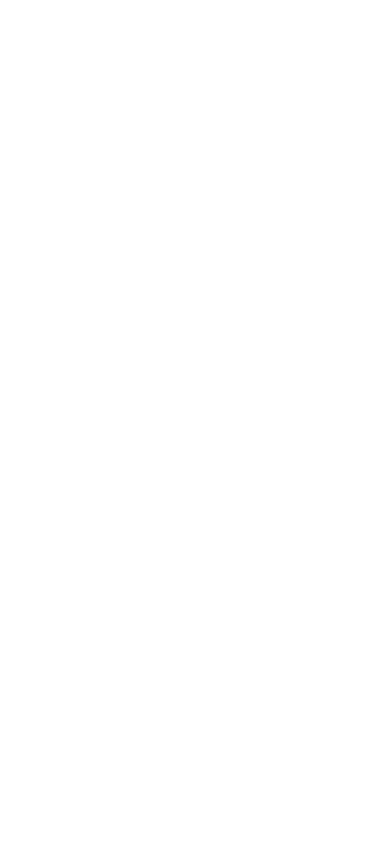
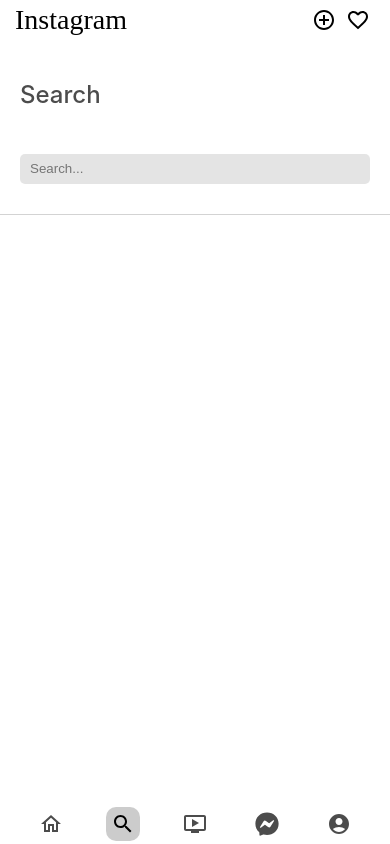
Before and after one commit to Birenarora/insta-clone, a React (Create React App) app: page /search in a window 390 px wide. Before the commit this address had no page. Built offline with nearby package versions, Linux system fonts and the light colour scheme; a web font is replaced by a local one.

Commit message:
Updated search user for mobile view

```diff
--- a/src/AllRoutes.tsx
+++ b/src/AllRoutes.tsx
@@ -8,6 +8,8 @@
 import BaseLayout from './layouts/BaseLayout';
 import { useStateValue } from './hooks/StateProvider';
 import ResetPassword from './components/ResetPassword/ResetPassword';
+import SearchUser from './components/SearchUser/SearchUser';
+import { useWindowWide } from './hooks/windowWide';
 
 function AllRoutes() {
 
@@ -16,6 +18,7 @@
     const { user_details } = state
     const routeLocation = useLocation()
     const navigate = useNavigate()
+    const wide = useWindowWide(480) // for mobile view, search component
 
     useEffect(() => {
       let userData = JSON.parse(localStorage.getItem('user-details') || '{}')
@@ -39,7 +42,11 @@
         // }
       }
 
-    }, [])
+      if (wide && routeLocation.pathname.includes('search')) {
+        navigate('/')
+      }
+
+    }, [wide])
 
   return (
     <div>
@@ -52,6 +59,7 @@
             <Route path='/profile/:userId' element={<BaseLayout children={<Profile />} />} />
             <Route path='/reset' element={<ResetPassword />} />
             <Route path='/reset/:token' element={<ResetPassword />} />
+            <Route path={'/search'} element={<BaseLayout children={<SearchUser />} />} />
         </Routes>
     </div>
   )
--- a/src/components/BottomNavbar/BottomNavbar.tsx
+++ b/src/components/BottomNavbar/BottomNavbar.tsx
@@ -16,7 +16,7 @@
       "id": "2",
       "item" : "Search",
       "icon" : <Search fontSize='medium' />,
-      "to": "#"
+      "to": "/search"
     },
     {
       "id": "4",
--- /dev/null
+++ b/src/components/SearchUser/SearchUser.css
@@ -0,0 +1,101 @@
+.searchuser__container__searchbox {
+    display: flex;
+    flex-direction: column;
+    transition: all 0.5s ease;
+    background-color: white;
+    margin: 50px 0;
+    width: 100%;
+}
+
+.searchuser__container__searchbox__header {
+    display: flex;
+    flex-direction: column;
+    align-items: flex-start;
+    border-bottom: 1px solid lightgray;
+    padding: 10px 20px;
+    padding-bottom: 30px;
+    position: relative;
+}
+
+.searchuser__container__searchbox__header > h2 {
+    font-weight: 500;
+    color: rgb(0 0 0 / 70%);
+    margin-bottom: 40px;
+}
+
+.searchuser__container__searchbox__header__subbox {
+    width: 100%;
+    position: relative;
+}
+
+.searchuser__container__searchbox__header__subbox > input {
+    box-sizing: border-box;
+    width: 100%;
+    height: 30px;
+    margin-top: 5px;
+    padding: 0 10px;
+    outline: none;
+    background-color: rgb(211 211 211 / 60%);
+    border: none;
+    border-radius: 5px;
+}
+
+.searchuser__container__searchbox__header__subbox > span > svg {
+    color: rgb(150, 150, 150);
+    position: absolute;
+    top: 10px;
+    right: 10px;
+}
+
+.searchuser__container__searchbox__body {
+    overflow: scroll;
+    overflow-x: hidden;
+    height: 100%;
+}
+
+.searchuser__container__searchbox__body__content {
+    box-sizing: border-box;
+    /* width: 100%; nedd to know why this was overflowing if parent is scrollable*/
+    display: flex;
+    align-items: center;
+    margin: 5px;
+    padding: 5px;
+    border-radius: 5px;
+    cursor: pointer;
+}
+
+.searchuser__container__searchbox__body__content:hover {
+    background-color: rgb(0 0 0 / 10%);
+}
+
+.searchuser__container__searchbox__body__content__profilepic {
+    width: 50px;
+    height: 50px;
+}
+
+.searchuser__container__searchbox__body__content__profilepic > img {
+    width: 100%;
+    height: 100%;
+    border-radius: 50%;
+}
+
+.searchuser__container__searchbox__body__content__details {
+    flex: 1;
+    display: flex;
+    flex-direction: column;
+    text-align: start;
+    margin-left: 10px;
+}
+
+.searchuser__container__searchbox__body__content__details span:nth-child(1) {
+    font-size: 14px;
+    font-weight: 600;
+    color: black;
+}
+
+.searchuser__container__searchbox__body__content__details span:nth-child(2) {
+    font-size: 12px;
+    font-weight: 500;
+    color: gray;
+    font-style: italic;
+}
--- /dev/null
+++ b/src/components/SearchUser/SearchUser.tsx
@@ -0,0 +1,94 @@
+import React, { ChangeEvent, useState } from 'react'
+import './SearchUser.css'
+import { useStateValue } from '../../hooks/StateProvider'
+import axios from 'axios'
+import { useNavigate } from 'react-router-dom'
+import { CancelRounded, DoneOutlined } from '@mui/icons-material'
+
+type SearchUsers = {
+    _id: string,
+    name: string,
+    email: string,
+    profile_pic: string,
+    followers: string[]
+  }[]
+
+function SearchUser() {
+
+    const [searchedUsers, setSearchedUsers] = useState<SearchUsers>([])
+    const { state, dispatch } = useStateValue()
+    const { user_details } = state
+    const loggedInUserData = JSON.parse(localStorage.getItem('user-details') || '{}')
+    const [searchText, setSearchText] = useState('')
+    const navigate = useNavigate()
+
+    const handleCloseIcon = (e: ChangeEvent<HTMLInputElement>) => {
+        if (e.target.value === "") {
+          setSearchText('')
+        } else {
+          setSearchText(e.target.value)
+
+          axios.get(`/search/${e.target.value}`, {
+            headers: {
+              'Authorization': 'Bearer ' + loggedInUserData.token
+            }
+          })
+          .then((res) => {
+            setSearchedUsers(res.data.response)
+          })
+          .catch((e) => {
+            console.log(e.message);
+
+          })
+        }
+      }
+
+    const goToProfile = (userId: string) => {
+        if (loggedInUserData.user._id === userId) {
+            navigate('/profile')
+        } else {
+            navigate(`/profile/${userId}`)
+        }
+        setSearchText('')
+    }
+
+  return (
+    <div className="searchuser__container__searchbox">
+          <div className="searchuser__container__searchbox__header">
+            <h2>Search</h2>
+            <div className="searchuser__container__searchbox__header__subbox">
+              <input type="text" placeholder='Search...' onChange={handleCloseIcon} value={searchText} />
+              <span onClick={() => setSearchText('')} style={{ display: searchText !== '' ? "block" : "none", cursor: 'pointer' }}><CancelRounded fontSize='small' /></span>
+            </div>
+          </div>
+          <div className="searchuser__container__searchbox__body">
+            {Object.keys(searchedUsers).length !== 0 && searchedUsers?.map((value, key) => {
+              return (searchText !== '' &&
+              <div key={key} className="searchuser__container__searchbox__body__content" onClick={() => goToProfile(value._id)}>
+                <div className="searchuser__container__searchbox__body__content__profilepic">
+                  <img src={value.profile_pic} alt="profile.png" />
+                </div>
+                <div className="searchuser__container__searchbox__body__content__details">
+                  <span>{value.name}</span>
+                  <span>{value.email}</span>
+                </div>
+                {value.followers.includes(user_details.user._id) && <DoneOutlined />}
+              </div>
+              )
+            })}
+            {/* <div className="searchuser__container__searchbox__body__content">
+              <div className="searchuser__container__searchbox__body__content__profilepic">
+                <img src="https://images.unsplash.com/photo-1599566150163-29194dcaad36?ixlib=rb-4.0.3&ixid=M3wxMjA3fDB8MHxwaG90by1wYWdlfHx8fGVufDB8fHx8fA%3D%3D&auto=format&fit=crop&w=387&q=80" alt="profile.png" />
+              </div>
+              <div className="searchuser__container__searchbox__body__content__details">
+                <span>Test</span>
+                <span>test@test.in</span>
+              </div>
+              <DoneOutlined />
+            </div> */}
+          </div>
+        </div>
+  )
+}
+
+export default SearchUser
--- /dev/null
+++ b/src/hooks/windowWide.tsx
@@ -0,0 +1,21 @@
+import { useEffect, useState } from "react"
+
+export const useWindowWide = (size: number) => {
+    const [width, setWidth] = useState(0)
+
+    useEffect(() => {
+      function handleResize() {
+        setWidth(window.innerWidth)
+      }
+
+      window.addEventListener('resize', handleResize)
+
+      handleResize()
+
+      return () => {
+        window.removeEventListener('resize', handleResize)
+      }
+    }, [setWidth])
+
+    return width > size
+}
```
